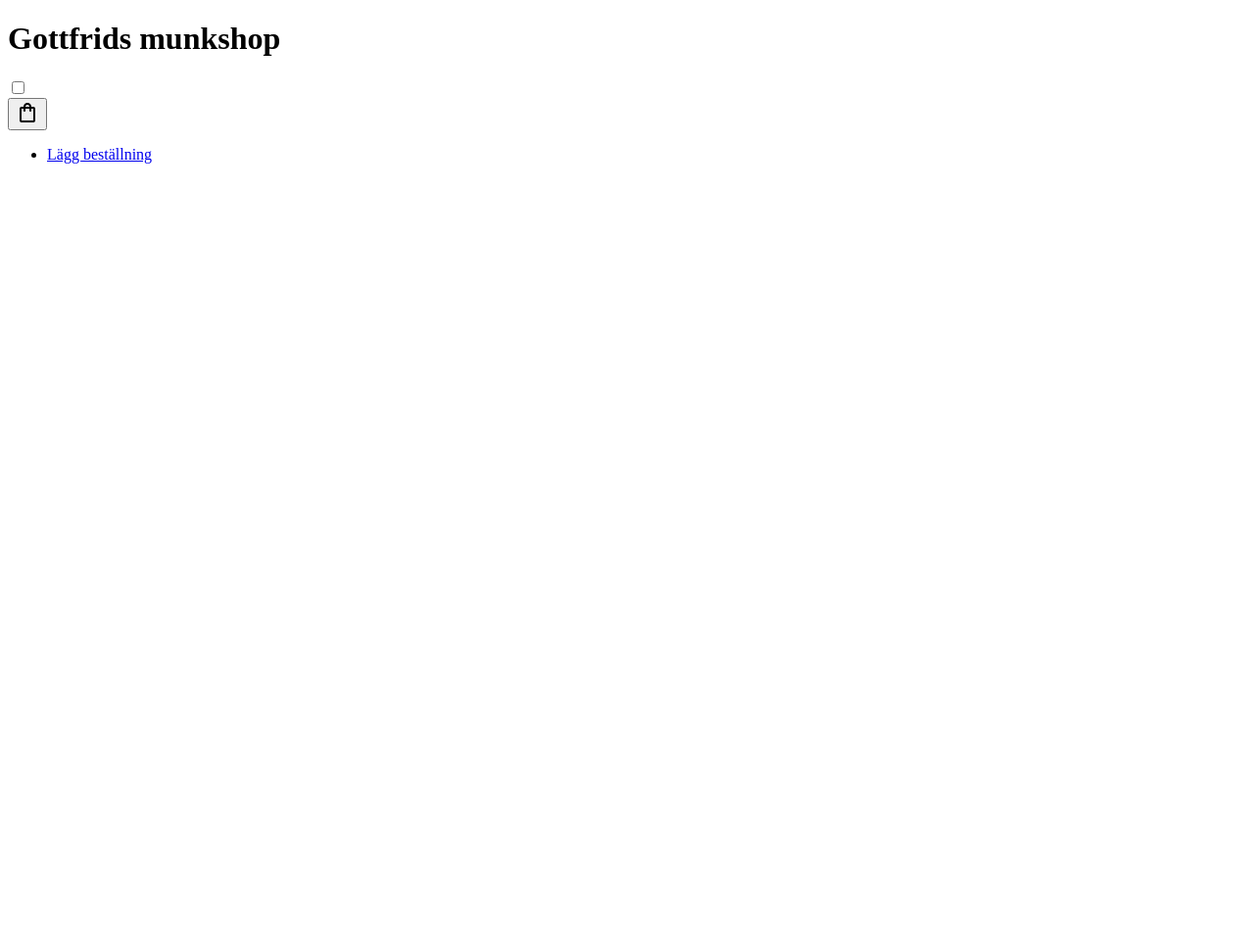
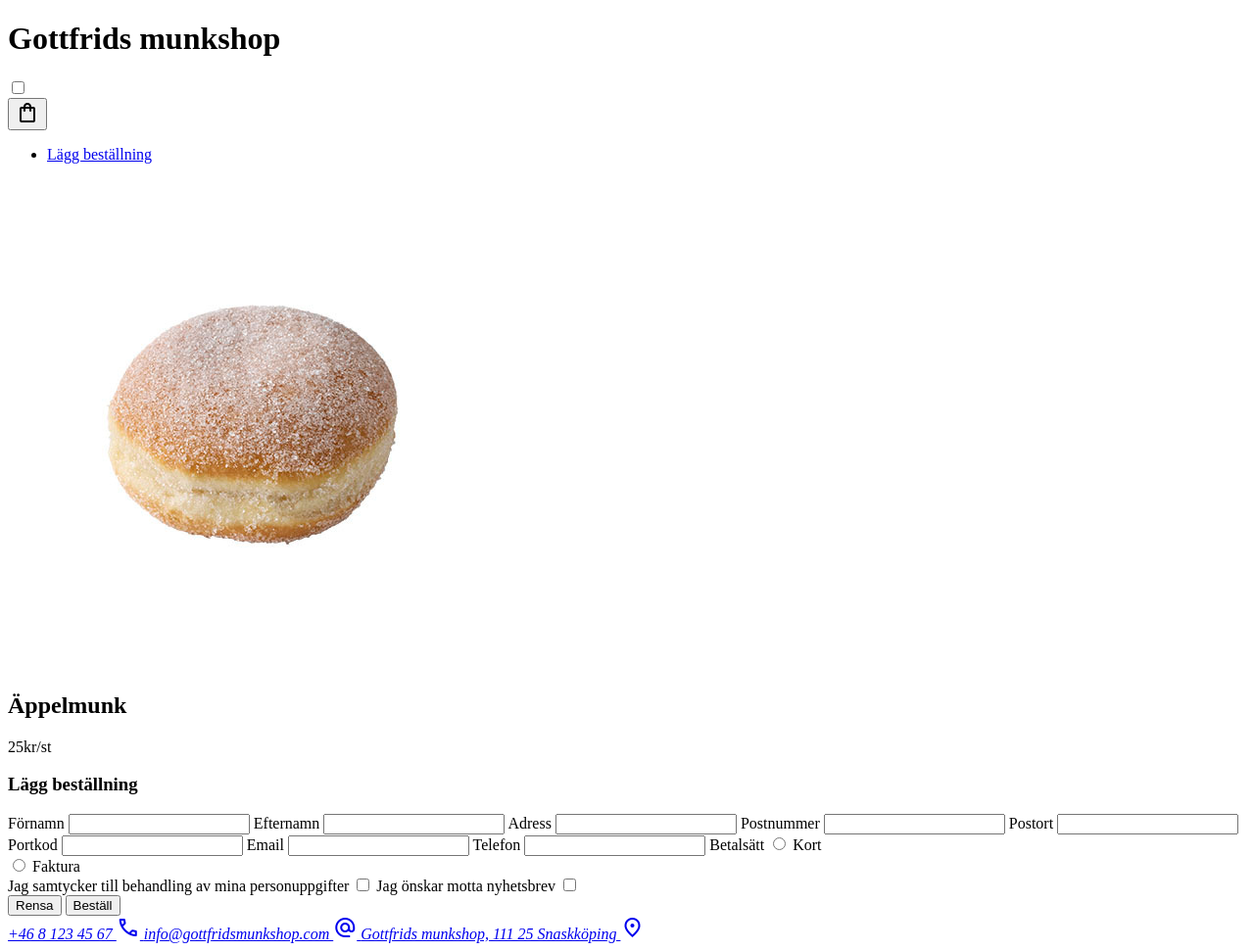
Before and after one commit to skogblad/Gottfrids-Donuts-webbshop, a website: page index.html in a window 1280 px wide. Shown: the whole page at 98% size. Before the commit the page ends 800 px from the top, so only its background shows below. Drawn offline with nearby package versions, Linux system fonts and the light colour scheme.

Commit message:
update class/id names to English & added footer

```diff
--- a/index.html
+++ b/index.html
@@ -1,5 +1,5 @@
 <!DOCTYPE html>
-<html lang="sv" prefix="og: https://ogp.me/ns#">
+<html lang="en" prefix="og: https://ogp.me/ns#">
 <head>
    <meta charset="UTF-8">
    <meta name="viewport" content="width=device-width, initial-scale=1.0">
@@ -13,23 +13,23 @@
    <meta property="og:discription" content="Handla hem Snaskköpings godaste munkar">
    <meta property="og:image" content="https://">
 
-   <link rel="stylesheet" href="https://fonts.googleapis.com/css2?family=Material+Symbols+Outlined:opsz,wght,FILL,GRAD@24,400,0,0&icon_names=shopping_bag" />
+   <link rel="stylesheet" href="https://fonts.googleapis.com/css2?family=Material+Symbols+Outlined" />
 
 </head>
 <body>
    <header>
       <h1>Gottfrids munkshop</h1>
 
-      <input class="varukorg-btn" type="checkbox">
+      <input class="basket-btn" type="checkbox">
 
-      <div class="varukorg">
-         <button aria-label="din-beställning" aria-hidden="true">
+      <div class="basket">
+         <button aria-label="your-order" aria-hidden="true">
             <span class="material-symbols-outlined">shopping_bag</span>
          </button>
 
          <nav>
             <ul>
-            <li><a href="#Lägg-beställning">Lägg beställning</a></li>
+            <li><a href="#place-order">Lägg beställning</a></li>
             </ul>
          </nav>
       </div>
@@ -37,11 +37,90 @@
 
    <main>
       <article>
-
+         <img src="assets/photos/Äppelmunk.jpeg" alt="Rund, sockrig fylld munk">
+         <h2>Äppelmunk</h2>
+         25kr/st
       </article>
-
    </main>
 
+   <footer>
+      <section>
+         <form id="place-order">
+            <h3>Lägg beställning</h3>
+
+            <label>
+               <span>Förnamn</span>
+               <input type="text" required>
+            </label>
+
+            <label>
+               <span>Efternamn</span>
+                  <input type="text" required>
+            </label>
+
+            <label>
+               <span>Adress</span>
+               <input type="text" required>
+            </label>
+
+            <label>
+               <span>Postnummer</span>
+               <input type="number" required>
+            </label>
+
+            <label>
+               <span>Postort</span>
+               <input type="text" required>
+            </label>
+
+            <label>
+               <span>Portkod</span>
+               <input type="text">
+            </label>
+
+            <label>
+               <span>Email</span>
+               <input type="email" required>
+            </label>
+
+            <label>
+               <span>Telefon</span>
+               <input type="tel" required>
+            </label>
+
+            <label>
+               <span>Betalsätt</span>
+               <input type="radio" id="card" name="payment">
+               <label for="card">Kort</label><br>
+               <input type="radio" id="invoice" name="payment">
+               <label for="invoice">Faktura</label><br>
+            </label>
+
+            <label>
+               <span>Jag samtycker till behandling av mina personuppgifter</span>
+               <input type="checkbox" required>
+            </label>
+
+            <label>
+               <span>Jag önskar motta nyhetsbrev</span>
+               <input type="checkbox">
+            </label>
+
+            <div class="form-buttons">
+               <input type="reset" value="Rensa" class="reset">
+               <input type="submit" value="Beställ" class="order">
+            </div>
+         </form>
+      </section>
+
+      <address>
+         <div>
+            <a href="tel:+4681234567">+46 8 123 45 67 <span class="material-symbols-outlined">call</span> </a>
+            <a href="mailto:info@gottfridsmunkshop.com">info@gottfridsmunkshop.com <span class="material-symbols-outlined">alternate_email</span> </a>
+            <a href="text">Gottfrids munkshop, 111 25 Snaskköping <span class="material-symbols-outlined">location_on</span> </a>
+         </div>
+      </address>
+   </footer>
 
 
    <script src="script.js"></script>
```
